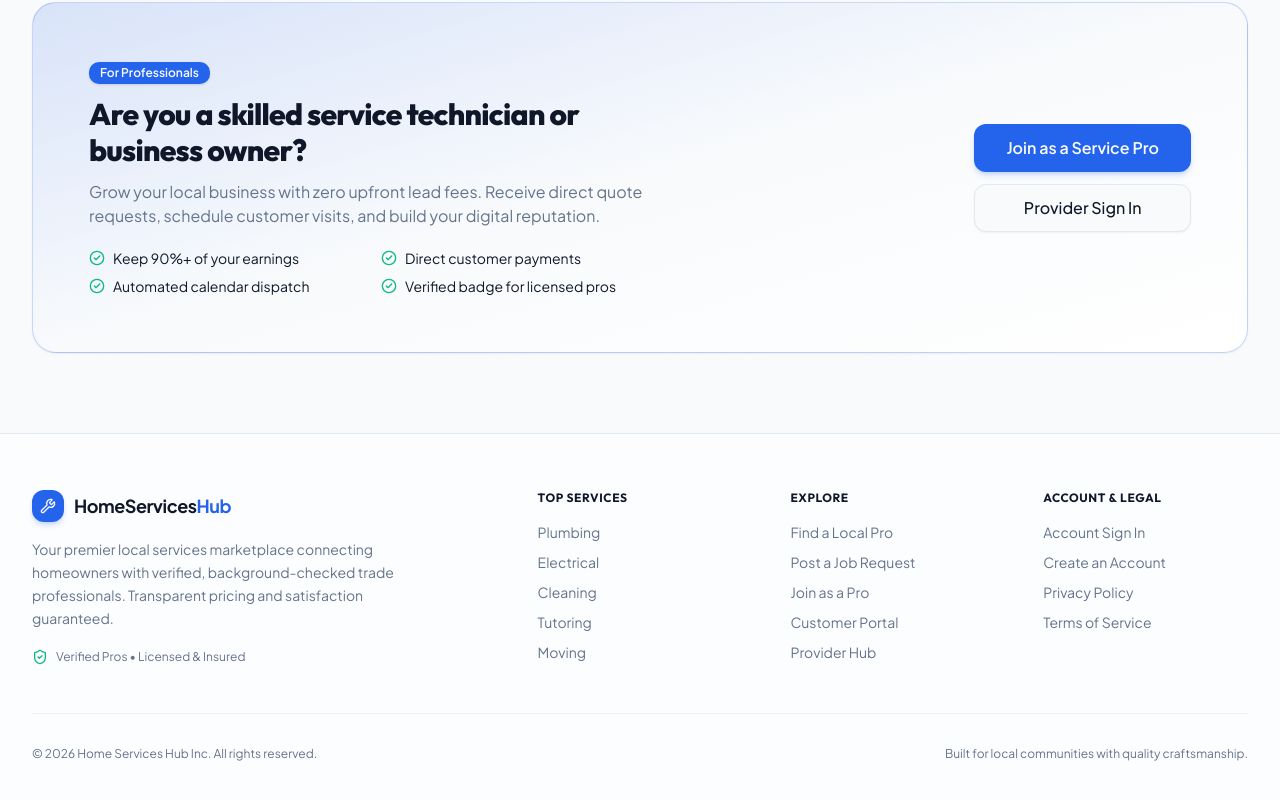
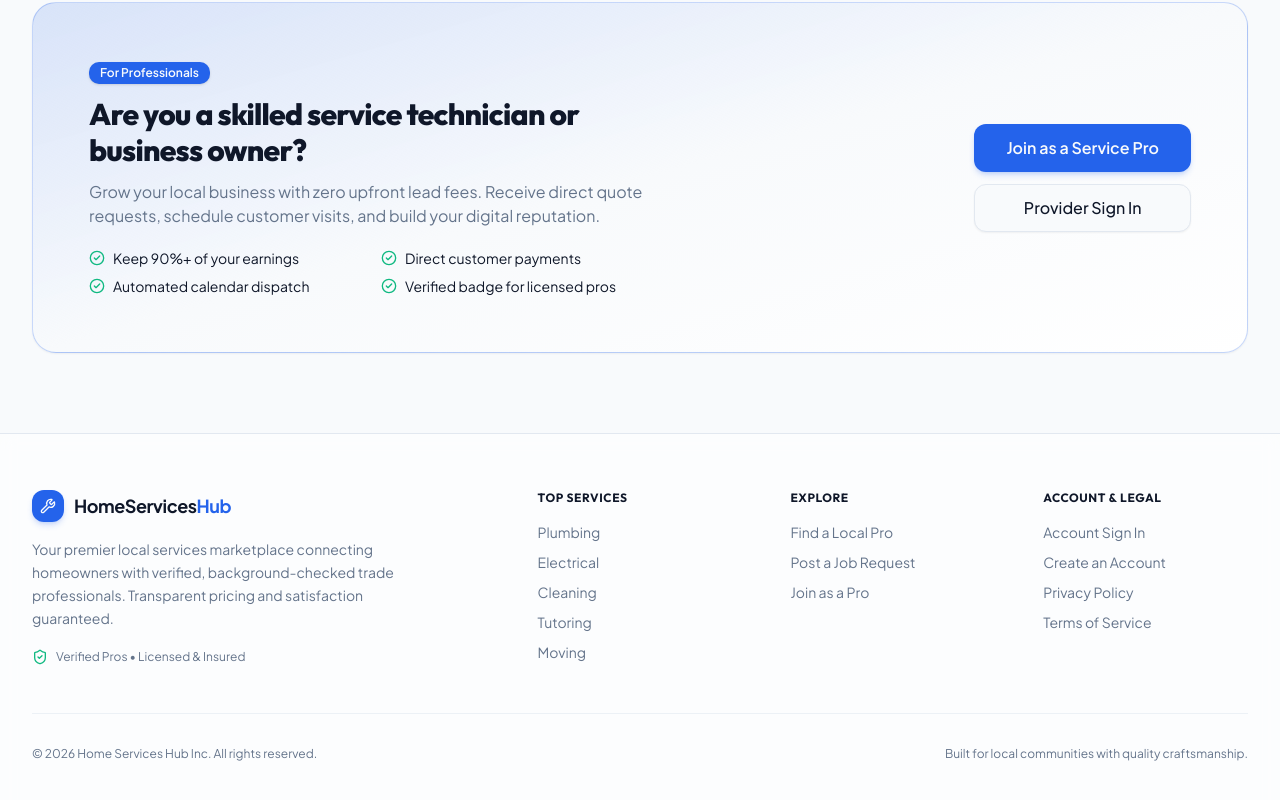
Before and after one commit to Masood-Haider/local-service-marketplace, a React (Vite) app: page / in a window 1280 px wide. Shown: the part 1940-2740 px from the top of the page. Built offline with nearby package versions, Linux system fonts and the light colour scheme; no server answers.

Commit message:
fix(footer): show role-specific dashboard links in footer

```diff
--- a/src/components/layout/Footer.tsx
+++ b/src/components/layout/Footer.tsx
@@ -1,8 +1,10 @@
 import React from "react"
 import { Link } from "react-router-dom"
-import { Wrench, ShieldCheck, Heart } from "lucide-react"
+import { Wrench, ShieldCheck } from "lucide-react"
+import { useAuth } from "@/context/AuthContext"
 
 export const Footer: React.FC = () => {
+  const { role } = useAuth()
   const popularCategories = [
     { name: "Plumbing", href: "/providers?category=Plumbing" },
     { name: "Electrical", href: "/providers?category=Electrical" },
@@ -58,6 +60,8 @@ export const Footer: React.FC = () => {
                   Find a Local Pro
                 </Link>
               </li>
+              {role !== "provider" && (
+                <>
                   <li>
                     <Link to="/post-job" className="hover:text-primary transition-colors">
                       Post a Job Request
@@ -68,16 +72,24 @@ export const Footer: React.FC = () => {
                       Join as a Pro
                     </Link>
                   </li>
+                </>
+              )}
+              {/* Only show Customer Dashboard if user is a customer */}
+              {role === "customer" && (
                 <li>
                   <Link to="/dashboard/customer" className="hover:text-primary transition-colors">
-                  Customer Portal
+                    Customer Dashboard
                   </Link>
                 </li>
+              )}
+              {/* Only show Provider Hub if user is a provider */}
+              {role === "provider" && (
                 <li>
                   <Link to="/dashboard/provider" className="hover:text-primary transition-colors">
                     Provider Hub
                   </Link>
                 </li>
+              )}
             </ul>
           </div>
 
```
Lines whose indentation alone changed are shown as unchanged.
